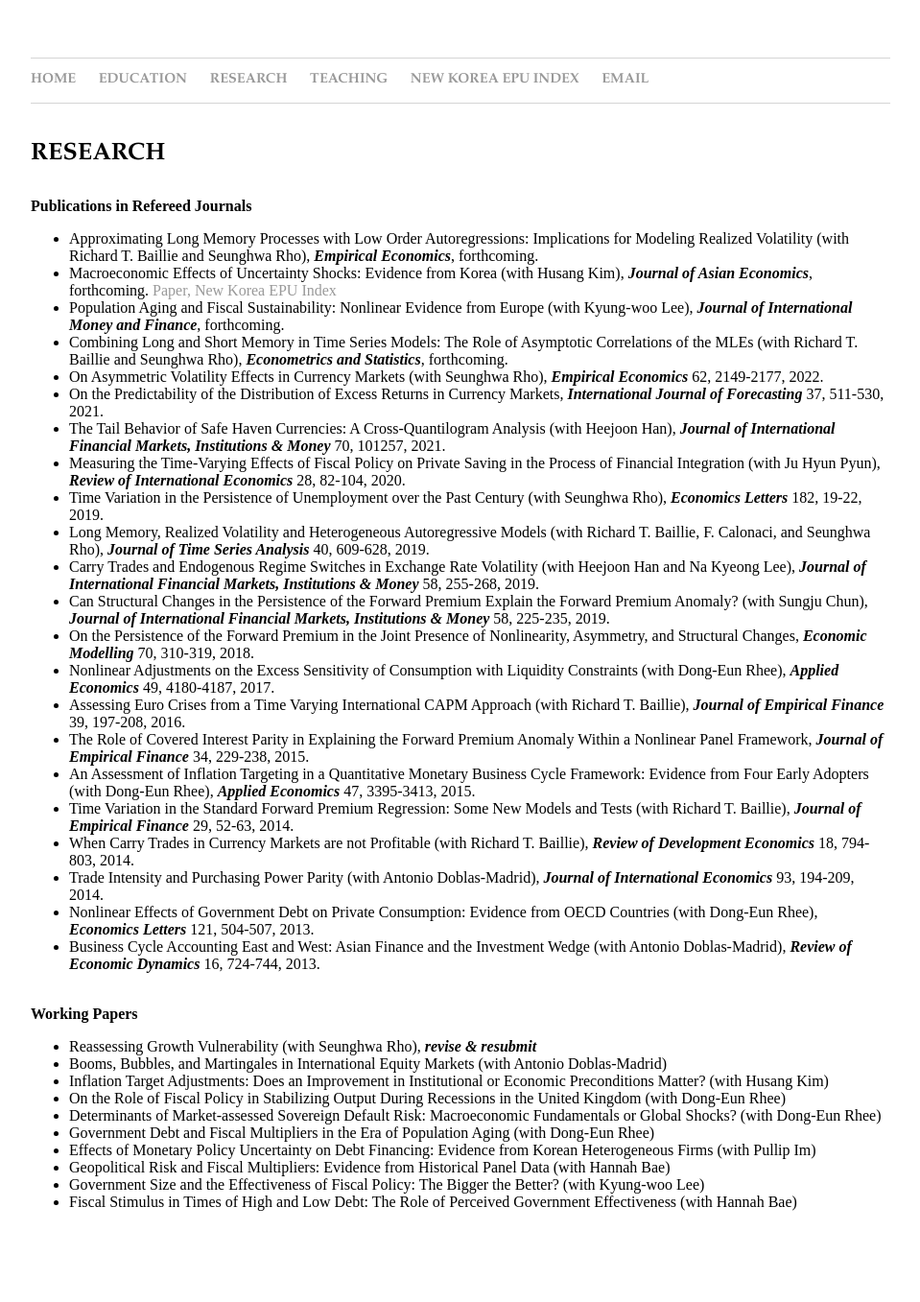
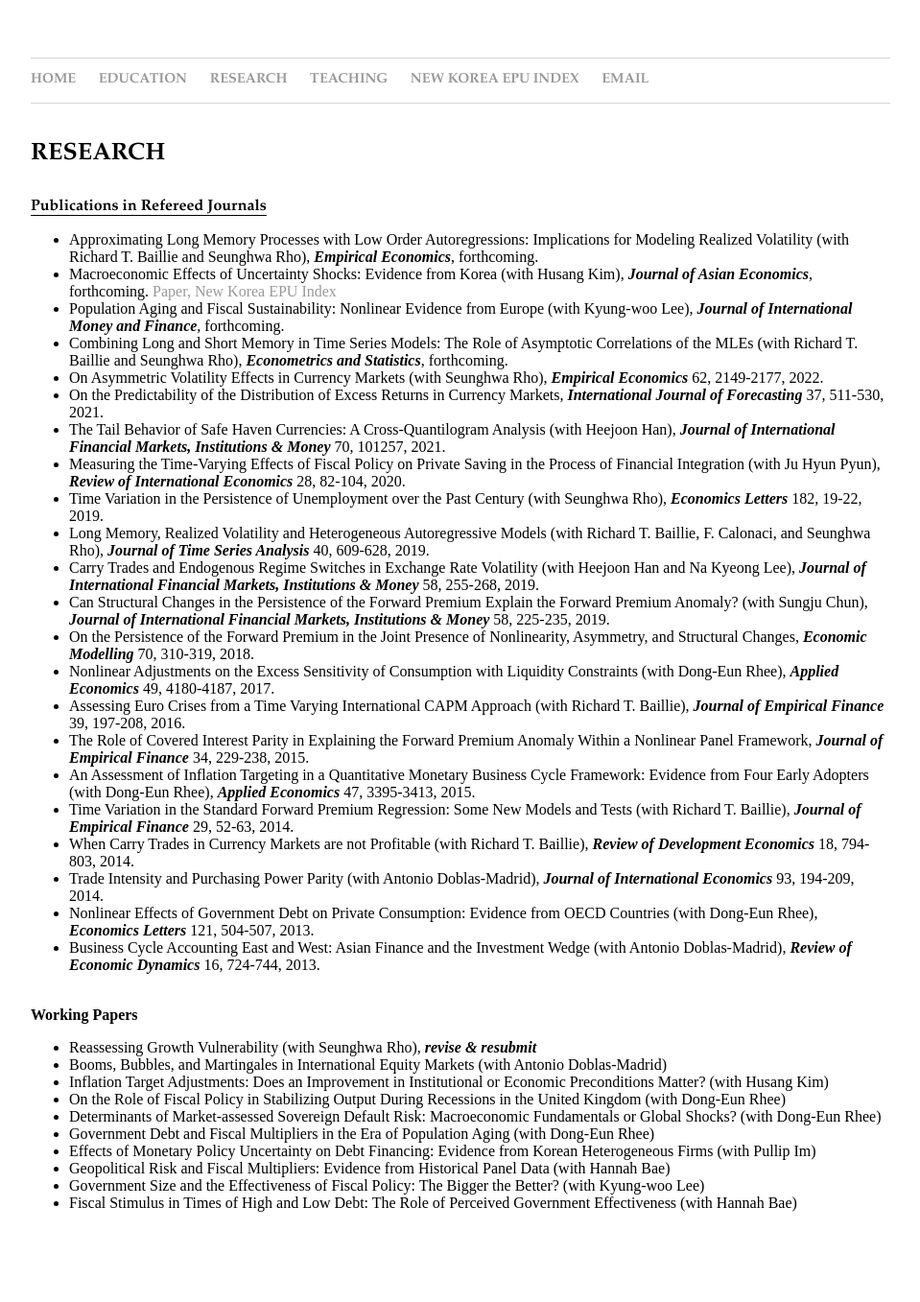
Before and after one commit to dooyeoncho/dooyeoncho.github.io, a Jekyll site: the page built from pages/research.html, in a window 1280 px wide. Shown: the whole page at 96% size, without its empty margins (160-1119 px from the left). Built offline with Jekyll 4.4.1, drawn with Linux system fonts in a browser that asks for light colours.

Commit message:
Update research.html

```diff
--- a/pages/research.html
+++ b/pages/research.html
@@ -12,7 +12,7 @@ title: Dooyeon Cho - Research
 <h1 class="headerstyle">Research</h1>
 </div>
 
-<div><b>Publications in Refereed Journals</b></div>
+<div><b><p style="text-decoration: underline; text-underline-position:under;">Publications in Refereed Journals</p></b></div>
 		<div><ul>
 			<li>Approximating Long Memory Processes with Low Order Autoregressions: Implications for Modeling Realized Volatility (with Richard T. Baillie and Seunghwa Rho), <em property="italic"><b>Empirical Economics</b></em>, forthcoming.</li>
 			<li>Macroeconomic Effects of Uncertainty Shocks: Evidence from Korea (with Husang Kim), <em property="italic"><b>Journal of Asian Economics</b></em>, forthcoming. <a href="https://www.sciencedirect.com/science/article/pii/S1049007822001270">Paper,</a> <a href="https://dooyeoncho.github.io/pages/new_korea_epu_index.html">New Korea EPU Index</a></li>
```
